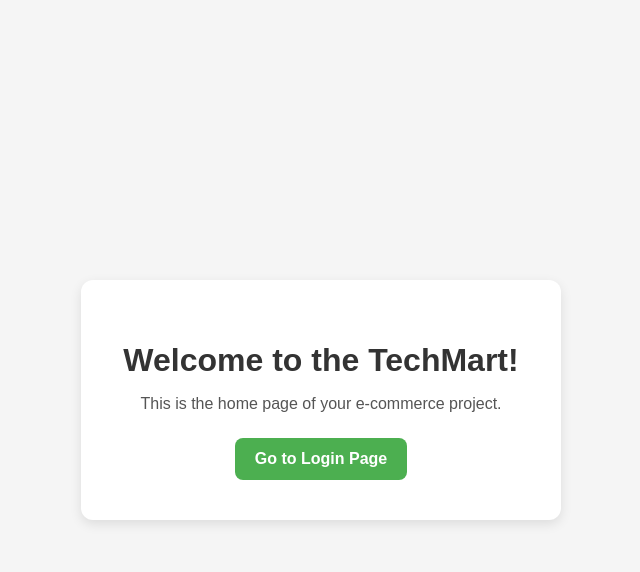
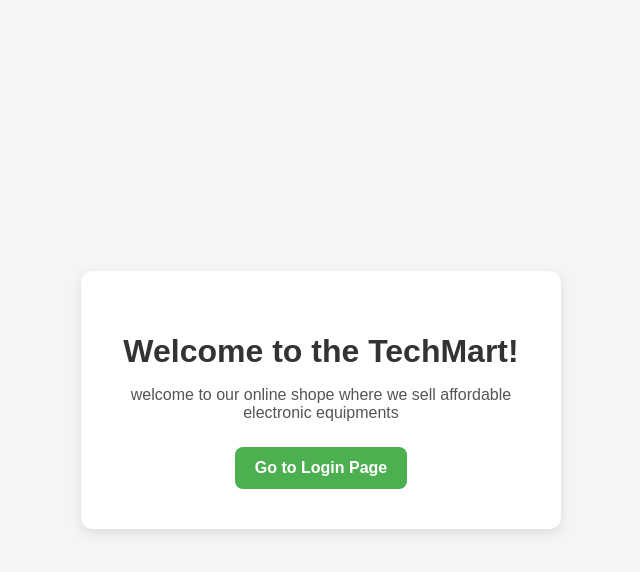
Before and after one commit to Kamauma/e-commerce-project, a Django app: page / in a window 1280 px wide. Shown: the top 572 px of the page, without its empty margins (319-959 px from the left). Run offline with Django 5.2, Linux system fonts and the light colour scheme.

Commit message:
Updated urls.py and home.html

```diff
--- a/accounts/templates/accounts/home.html
+++ b/accounts/templates/accounts/home.html
@@ -10,7 +10,7 @@
         <h1 style="color: #333; margin-bottom: 15px;">Welcome to the TechMart!</h1>
 
         <p style="color: #555; margin-bottom: 25px;">
-            This is the home page of your e-commerce project.
+            welcome to our online shope where we sell affordable electronic equipments
         </p>
 
         <a href="{% url 'login' %}"
--- a/accounts/views.py
+++ b/accounts/views.py
@@ -17,7 +17,7 @@
 
         if user is not None:
             login(request, user)
-            return redirect('/')  # redirect to home
+            return redirect('/')
         else:
             return render(request, 'accounts/login.html', {'error': 'Invalid credentials'})
     return render(request, 'accounts/login.html')
--- a/myproject/urls.py
+++ b/myproject/urls.py
@@ -3,5 +3,5 @@
 
 urlpatterns = [
     path('admin/', admin.site.urls),
-    path('', include('accounts.urls')),  # ✅ include app urls
+    path('', include('accounts.urls')),
 ]
```
